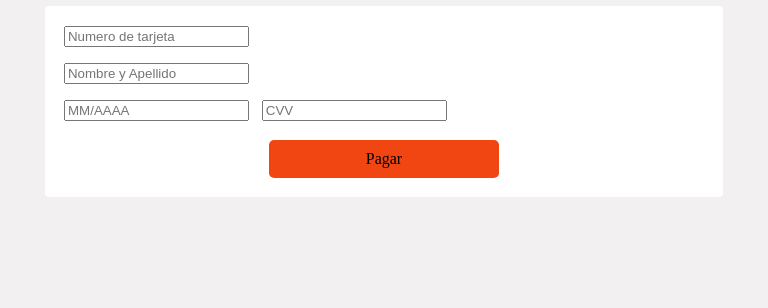
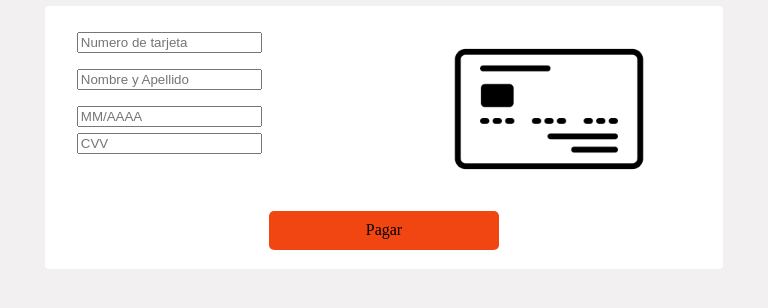
Before and after one commit to Amprex5101/Cooperativahtml, a PHP site: page /pagotarjeta.php in a window 768 px wide. Shown: the part 64-372 px from the top of the page. Run offline with PHP 8.4, Linux system fonts and the light colour scheme.

Commit message:
pagotarjeta modificacion

```diff
--- a/CSS/pagotarjeta.css
+++ b/CSS/pagotarjeta.css
@@ -71,6 +71,20 @@
             .letra{
                 color: #505050;
             }
+
+            .imagenes{
+            display: grid;
+            grid-template-columns: repeat(2,1fr);
+            padding: 1rem 2rem;
+            gap: 1rem;
+
+            img{
+                height: 30rem;
+                width: 30rem;
+                margin: auto;
+                display: block;
+            }
+        }
         }
 }
 
@@ -82,6 +96,16 @@
     .tarj{
             display: none;
         }
+
+    .pagos .datos .codi {
+        display: flex;
+        flex-direction: column; /* Cambia a una sola columna en modo móvil */
+        gap: 2rem;
+    }
+
+    .pagos .datos .codi input:nth-child(4) {
+        margin-top: 2rem; /* Espacio adicional entre los campos */
+    }
 }
 
 @media (min-width: 768px){
@@ -105,7 +129,9 @@
             align-content: left;
 
             .codi {
-                align-content: left;
+                display: flex;
+                gap: 1rem;
+
                 .let{
                     color: #505050;
                 }
@@ -115,6 +141,21 @@
                 }
             }
         }
+
+        .imagenes{
+            display: grid;
+            grid-template-columns: repeat(2,1fr);
+            padding: 1rem 2rem;
+            gap: 1rem;
+
+            img{
+                height: 30rem;
+                width: 30rem;
+                margin: auto;
+                display: block;
+            }
+        }
+
 
     }
 }
```
